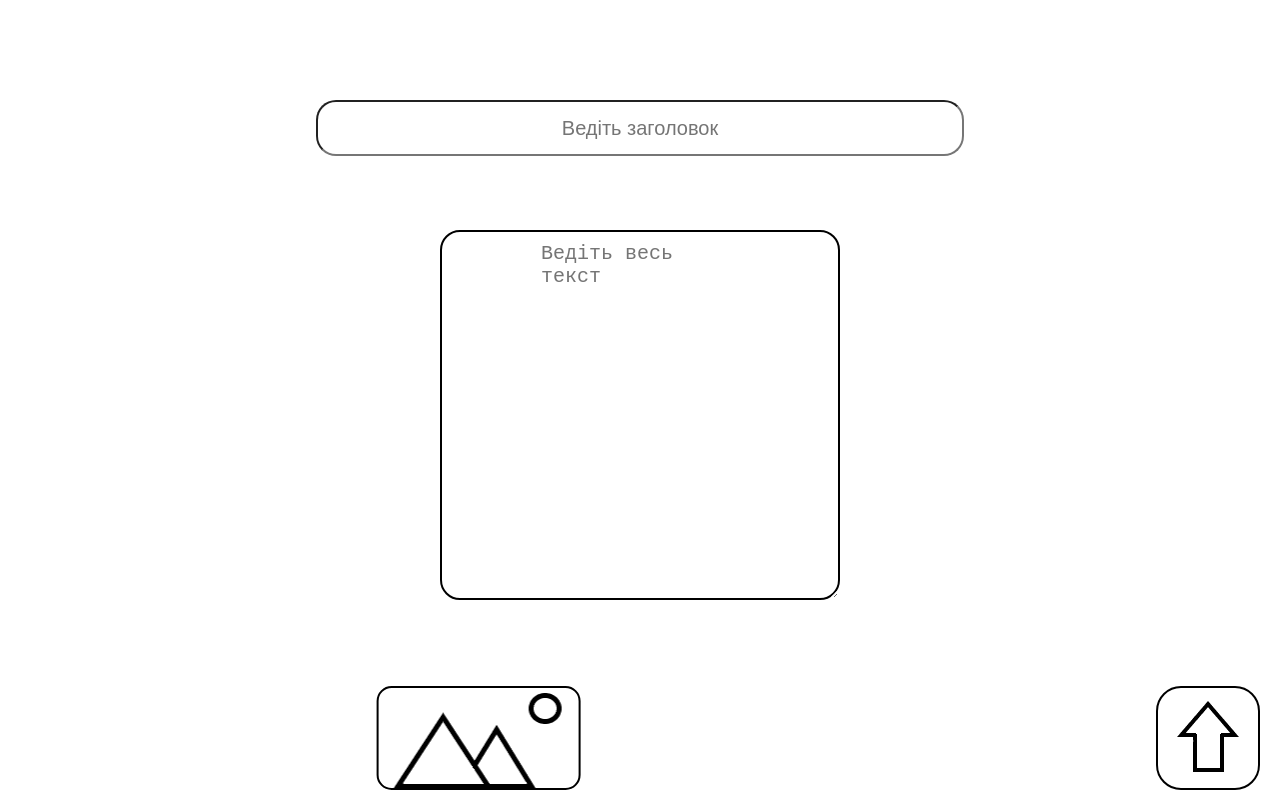
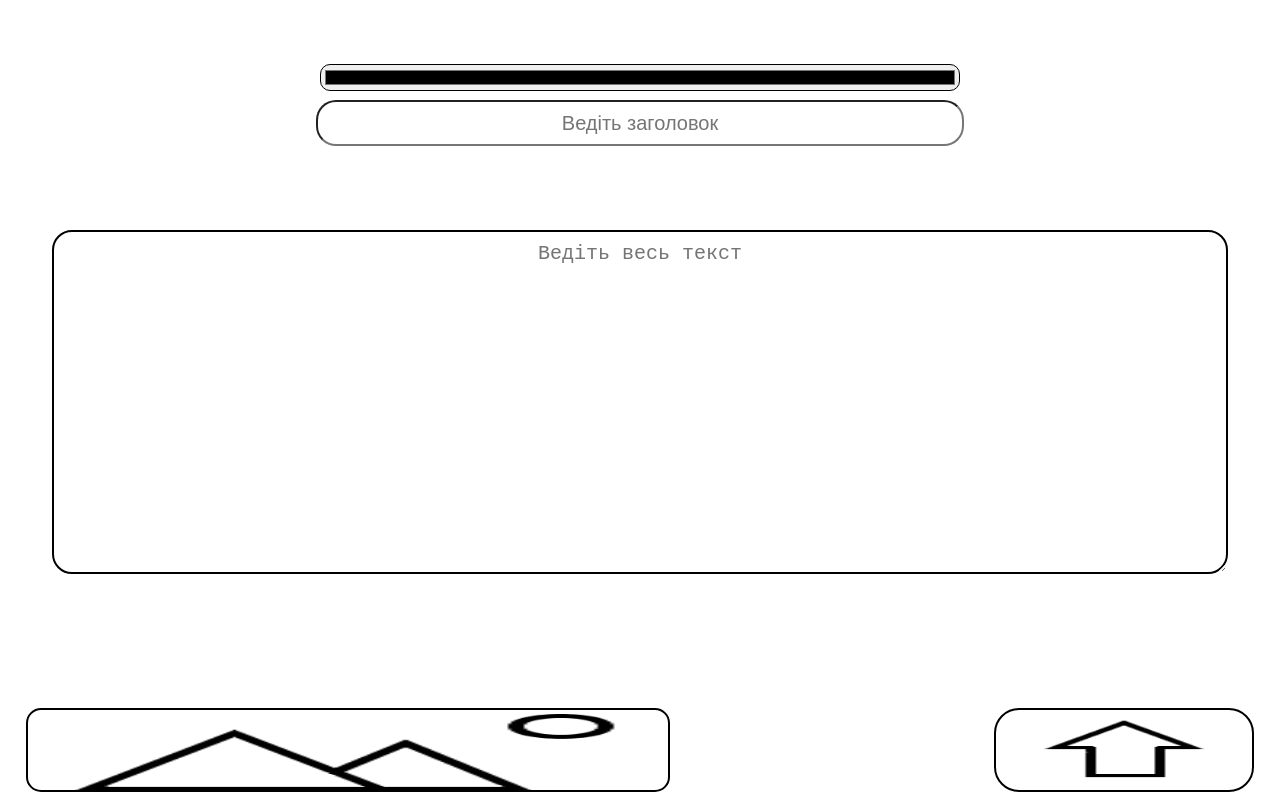
Before and after one commit to Maximdwdaw/lll, a React (Create React App) app: page /adm in a window 1280 px wide. Built offline with nearby package versions, Linux system fonts and the light colour scheme; no server answers.

Commit message:
Add files via upload

```diff
--- a/public/style/style.css
+++ b/public/style/style.css
@@ -65,7 +65,23 @@
   }
 
 
+#version {
+    position: fixed;
+    left: 50%;
+    bottom: -15%;
+    transform: translate(-50%);
+    font-size: 30px;
+    background-color: rgb(162, 203, 255);
+    border-radius: 20px;
+    transition: transform 0.3s ease;
+}
 
+#w1 {
+    transition: transform 0.3s ease;
+}
+#w2 {
+    transition: transform 0.3s ease;
+}
 
 #place {
     position: absolute;
@@ -166,8 +182,8 @@ font-size: 30px;
     left: 50%;
     transform: translate(-50%);
     top: 230px;
-    width: 376px;
-    height: 346px;
+    width: 90%;
+    height: 40%;
     font-size: 20px;
     border-radius: 20px;
     border: 2px;
@@ -183,7 +199,7 @@ font-size: 30px;
     transform: translate(-50%);
     top: 100px;
     width: 50%;
-    height: 50px;
+    height: 5%;
     font-size: 20px;
     text-align: center;
     border-radius: 20px;
@@ -192,17 +208,16 @@ font-size: 30px;
 
 .inputphoto {
     position: fixed;
-    left: 35%;
-    transform: translate(-35%);
-    bottom: 10px;
+    left: 2%;
+    bottom: 1%;
     border-radius: 15px;
     font-size: 20px;
-    width: 200px;
+    width: 50%;
     border: 2px;
     border-style: solid;
     border-color: black;
-    height: 100px;
-
+    height: 10%;
+    overflow: hidden;
 }
 
 .g1::placeholder {
@@ -211,13 +226,24 @@ font-size: 30px;
     transform: translate(-50%);
     word-wrap: break-word;
 }
+#colortex {
+    position: fixed;
+    left: 50%;
+    top: 8%;
+    border-radius: 10px;
+    border-color: black;
+    transform: translate(-50%);
+    width: 50%;
 
+}
 .upload {
+
+     overflow: hidden;
     position: fixed;
-    bottom: 10px;
-    width: 100px;
-    height: 100px;
-    right: 20px;
+    bottom: 1%;
+    width: 20%;
+    height: 10%;
+    right: 2%;
     border-radius: 25px;
     font-size: 30px;
     font-family: "Exo 2";
--- a/src/commponet/post.jsx
+++ b/src/commponet/post.jsx
@@ -1,11 +1,11 @@
 import React from 'react';
 
 
-export function Post({ text, data, fulltext, img }) {
+export function Post({ colort ,text, data, fulltext, img }) {
 
 
   function opend() {
-    localStorage.data = JSON.stringify({text:text,data:data,fulltext:fulltext,img:img})
+    localStorage.data = JSON.stringify({text:text,data:data,fulltext:fulltext,img:img,color:colort})
    window.location.href = '/full'
 
   }
@@ -15,8 +15,6 @@ let startX;
 function handleTouchStart(event) {
   startX = event.touches[0].clientX;
 }
-
-
 
 function handleTouchEnd(event) {
   const endX = event.changedTouches[0].clientX;
@@ -30,7 +28,6 @@ function handleTouchEnd(event) {
   startX = null;
 }
 
-
   return (
     <>
 
@@ -40,7 +37,7 @@ function handleTouchEnd(event) {
 
              className="Post">
         <img className="Post-img" src={img} alt="Post" />
-        <p className="Post-text">{text}</p>
+        <p style={{ color: colort }} className="Post-text">{text}</p>
         <p className="Post-data">{data}</p>
       </div>
 
--- a/src/screans/adminscrean.js
+++ b/src/screans/adminscrean.js
@@ -12,6 +12,8 @@ function Admin() {
   const fileInputRef = useRef(null);
   const [ddaw, setd] = useState("../img/photp.png");
   const imageListRef = ref(storage, "images/");
+  let color;
+
 
   function formatTime(date) {
     const hours = String(date.getHours()).padStart(2, "0");
@@ -35,13 +37,16 @@ function Admin() {
         getDownloadURL(imageRef).then(async (url) => {
           const currentTime = new Date();
           const formattedTime = formatTime(currentTime);
+          w()
+
           let daw = {
               text: placeholder,
               data: formattedTime,
               fulltext: fulltext,
-              img: url
+              colortext: color,
+              img: url,
+
             }
-
           try {
 
             const response = await fetch("https://644ab0e4a8370fb32155be44.mockapi.io/item", {
@@ -97,6 +102,12 @@ function Admin() {
 
   const handleInputChange2 = (event) => {
     setplaceholder(event.target.value);
+
+    document.getElementById("plas").style.color = color;
+  };
+  function w(event) {
+    color = document.getElementById("colortex").value
+    console.log(color)
   };
 
   return (
@@ -108,9 +119,15 @@ function Admin() {
         className="g1"
         onChange={handleInputChange1}
       />
-
+      <input
+        type="color"
+        id="colortex"
+        value={color}
+        onChange={w}
+        />
       <input
         type="text"
+        id="plas"
         className="g2"
         placeholder="Ведіть заголовок"
         value={placeholder}
--- a/src/screans/fulltext.js
+++ b/src/screans/fulltext.js
@@ -47,7 +47,7 @@ function view() {
   return (
     <>
 {localStorage.data && <>
-        <h1 id='place'>{data.text}</h1>
+        <h1 style={{color:data.color}} id='place'>{data.text}</h1>
         <h2 id='placedata'>{data.data}</h2>
         <p id='place-text'>{data.fulltext}</p>
         <img onClick={view} id='b1' src={data.img} alt="Post" />
--- a/src/screans/home.js
+++ b/src/screans/home.js
@@ -20,26 +20,29 @@ function Home() {
       });
   }, []);
 
-  let startX;
+  let startY;
 
 
   function handleTouchStart(event) {
-    startX = event.touches[0].clientX;
+    startY = event.touches[0].clientY;
   }
 
 
   function handleTouchEnd(event) {
-    const endX = event.changedTouches[0].clientX;
-    const deltaX = endX - startX;
+    const endY = event.changedTouches[0].clientY;
+    const deltaY = endY - startY;
 
-    if (deltaX < -200) { // Если свайп был справа налево
-      const element = document.getElementById("g");
-      element.style.transform = "translateX(-100%)";
-      element.style.transition = "transform 0.3s"; // Добавляем анимацию
-      console.log('Сделан жест справа налево');
-    }
-
-    startX = null;
+if (deltaY < -200) {
+  document.getElementById("w1").style.transform = "translate(0%,-100%)"
+  document.getElementById("w2").style.transform = "translate(0%,-100%)"
+  document.getElementById("version").style.transform = "translate(-50%,-600%)"
+}
+else {
+  document.getElementById("w1").style.transform = "translate(0%,0%)"
+  document.getElementById("w2").style.transform = "translate(0%,0%)"
+  document.getElementById("version").style.transform = "translate(-50%,0%)"
+}
+    startY = null;
   }
 
   return (
@@ -62,14 +65,14 @@ function Home() {
 
         // Иначе, отображаем данные
         d.map((data, index) => (
-          <div  key={index} onTouchStart={(event) => handleTouchStart(event)} onTouchEnd={(event) => handleTouchEnd(event)}><Post f={index} key={index} img={data.img} fulltext={data.fulltext} text={data.text} data={data.data} /></div>
+            <Post key={index} colort={data.colortext} img={data.img} fulltext={data.fulltext} text={data.text} data={data.data} />
         ))
 
               )}
 
-    <img onClick={()=>{window.location.href = 'adm'}} className="addpost" src="../img/add.png"/>
-    <img onClick={()=>{window.location.href = 'settings'}} className="settings" src="../img/settings.png"/>
-     <p style={{"position":"fixed","bottom":"0%","left":"45%","fontSize":"20px"}}>1.0.1v</p>
+    <img id="w1" onTouchStart={(event) => handleTouchStart(event)}  onTouchEnd={(event) => handleTouchEnd(event)} onClick={()=>{window.location.href = 'adm'}} className="addpost" src="../img/add.png"/>
+    <img id="w2" onTouchStart={(event) => handleTouchStart(event)} onTouchEnd={(event) => handleTouchEnd(event)} onClick={()=>{window.location.href = 'settings'}} className="settings" src="../img/settings.png"/>
+     <p id="version">1.0.2v</p>
      {vis && <>
       <h1 className="plas">Нема постів :(</h1>
         </>}
```
Also changed, not shown: 6 other files (tests, documents, lock files or other folders).
